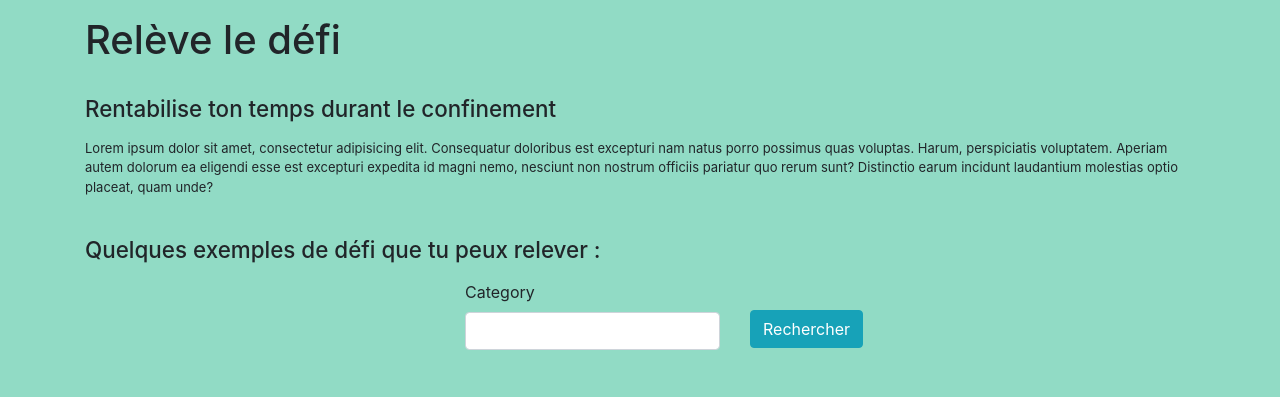
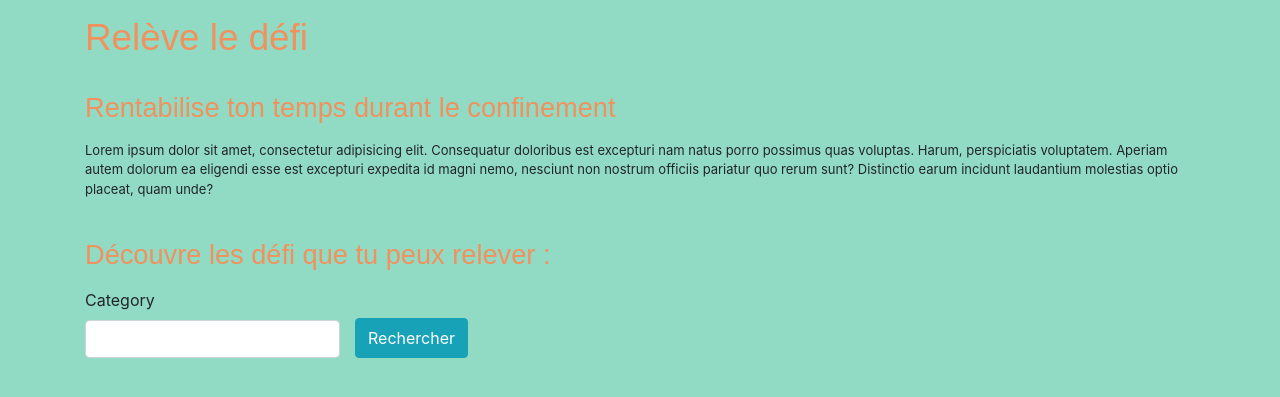
Before and after one commit to Supaishichikin/Projet_Symphony, a Symfony app: template templates/achievement/index.html.twig in a window 1280 px wide. Shown: the part 94-491 px from the top of the page. Run offline with Twig, Linux system fonts and the light colour scheme; the template is opened without the code that fills it, so the values that code supplies are empty; form fields are guessed from the names that the template uses; some libraries are stand-ins or nearby versions.

Commit message:
modif legere pour les template

```diff
--- a/public/style/style.css
+++ b/public/style/style.css
@@ -1,6 +1,21 @@
 body {
     /*background: rgba(56,255,193,0.30) !important;*/
     background: #91DBC5 !important;
+}
+
+h1 , h2{
+    font-family:Arial, Helvetica, sans-serif;
+    font-weight:lighter;
+    color: #F1915E;
+    /*text-decoration: underline;*/
+}
+
+h1{
+    font-size: 2.3em;
+}
+
+h2{
+    font-size: 1.7em;
 }
 
 .nav-slim {
@@ -52,6 +67,11 @@ body {
     border:  4px solid ;
 }
 
+.btn-search{
+    height: 40px;
+    margin-top: 30px;
+}
+
 /*access/category/id*/
 hr{
     clear: both;
--- a/templates/Admin/achievement/edit.html.twig
+++ b/templates/Admin/achievement/edit.html.twig
@@ -5,13 +5,12 @@
 {% block body %}
 <div class="row row-edit-form">
         <div class="col-5">
-            <h1>Enregistrement achievement</h1>
+            <h1 class="mb-4">Enregistrement achievement :</h1>
             <div class="edit-form">
                 {{ form_start(form) }}
                 {{ form_row(form.name) }}
                 {{ form_row(form.category) }}
                 {{ form_row(form.description) }}
-                {{ form_end(form) }}
                 <div class="text-right">
                     <button type="submit" class="btn btn-primary">
                         Enregistrer
@@ -20,6 +19,7 @@
                         Retour
                     </a>
                 </div>
+                {{ form_end(form) }}
             </div>
         </div>
     <div class="col-5 offset-2">
@@ -35,7 +35,7 @@
     <hr class="mt-4">
 <div class="row row-cards">
     <div class="col-12 d-flex justify-content-center">
-        <h2 class="mt-3" style="font-size: 1.7em">Quelques exemples de rendu :</h2>
+        <h2 class="mt-3">Quelques exemples de rendu :</h2>
     </div>
     <div class="col-8 offset-2 d-flex mt-2">
         {% for achievement in achievements %}
--- a/templates/Admin/category/edit.html.twig
+++ b/templates/Admin/category/edit.html.twig
@@ -4,7 +4,7 @@
 {% block body %}
     <div class="row row-edit-form">
         <div class="col-5">
-            <h1 style="font-size: 1.7em" class="mb-4">Enregistrement Catégories</h1>
+            <h1  class="mb-4">Enregistrement Catégories :</h1>
             <div class="edit-form">
                 {{ form_start(form) }}
                 {{ form_row(form.name) }}
@@ -22,7 +22,7 @@
             {{ form_end(form) }}
         </div>
         <div class="col-5 offset-2">
-            <h2 class="text-center" style="font-size: 1.7em">Informations de l'admin</h2>
+            <h2 class="text-center">Informations de l'admin</h2>
             <div class="d-flex justify-content-center">
                 <span>Pseudo : <span class="admin-pseudo">{{ user.username }}</span></span>
             </div>
--- a/templates/achievement/index.html.twig
+++ b/templates/achievement/index.html.twig
@@ -7,7 +7,7 @@
     <br>
 
 
-    <h2 style="font-size: 1.4em">
+    <h2>
         Rentabilise ton temps durant le confinement
     </h2>
     <p style="font-size: small" class="mt-3">Lorem ipsum dolor sit amet, consectetur adipisicing elit.
@@ -28,16 +28,15 @@
 
 
     <br>
-    <h2 style="font-size: 1.4em" class="mb-3">Quelques exemples de défi que tu peux relever :</h2>
+    <h2 class="mb-3">Découvre les défi que tu peux relever :</h2>
     <div class="row mb-3">
-        <div class="col-3 offset-4">
+        <div class="col-3">
             {{ form_start(form) }}
             {{ form_row(form.category) }}
+
         </div>
-        <div style="margin-top: 30px" class="col-2">
-            <button type="submit" class="btn btn-info">Rechercher</button>
+        <button type="submit" class="btn btn-info btn-search">Rechercher</button>
             {{ form_end(form) }}
-        </div>
     </div>
     <div class="row">
         {% for achievement in achievements %}
```
Also changed, not shown: public/style/admin.css (+7 -6 lines), templates/category/index.html.twig (+5 -5 lines).
